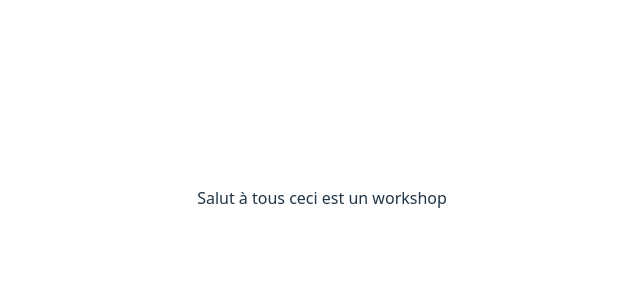
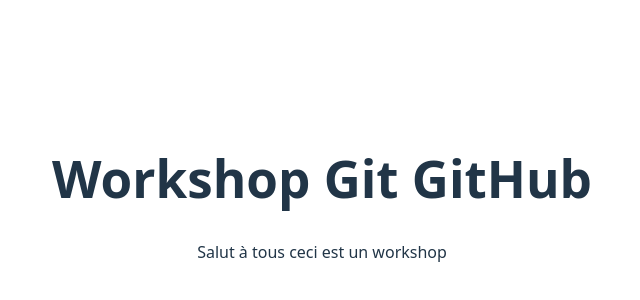
Before and after one commit to LucasRoberto99/git_workshop, a React (Vite) app: page / in a window 1280 px wide. Shown: the part 202-502 px from the top of the page, without its empty margins (318-958 px from the left). Built offline with nearby package versions, Linux system fonts and the light colour scheme.

Commit message:
created Header component and added it to App

```diff
--- a/src/App.jsx
+++ b/src/App.jsx
@@ -1,8 +1,10 @@
 import "./App.css";
+import Header from "./components/Header";
 
 function App() {
   return (
     <>
+      <Header />
       <p>Salut à tous ceci est un workshop</p>
     </>
   );
--- /dev/null
+++ b/src/components/Header.jsx
@@ -0,0 +1,5 @@
+const Header = () => {
+  return <h1>Workshop Git GitHub</h1>;
+};
+
+export default Header;
```
